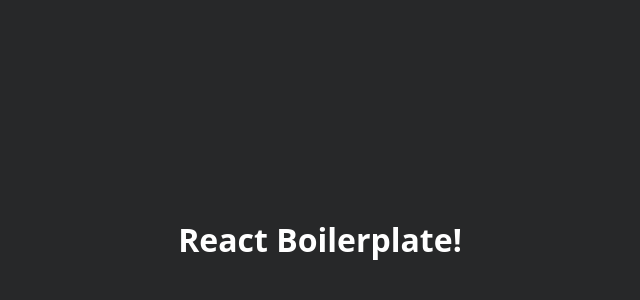
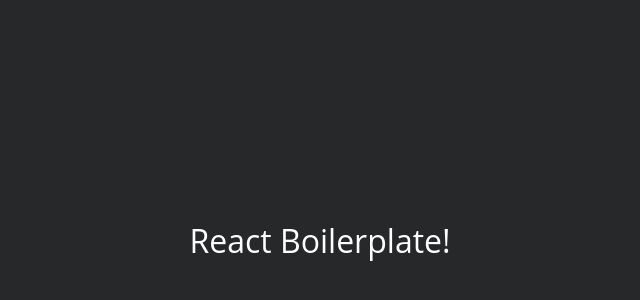
Before and after one commit to alexketchum/react-boilerplate, a React app: page / in a window 1280 px wide. Shown: the part 160-460 px from the top of the page, without its empty margins (320-960 px from the left). Built offline with nearby package versions, Linux system fonts and the light colour scheme; what webfontloader would draw is missing.

Commit message:
Move styled components to own file; Add missing packages

```diff
--- a/package.json
+++ b/package.json
@@ -13,7 +13,7 @@
   "license": "ISC",
   "jest": {
     "setupFilesAfterEnv": [
-        "./src/setupTests.js"
+      "./src/setupTests.js"
     ]
   },
   "dependencies": {
@@ -29,11 +29,13 @@
     "@babel/preset-react": "^7.0.0",
     "babel-jest": "^24.8.0",
     "babel-loader": "^8.0.6",
+    "css-loader": "^3.1.0",
     "enzyme": "^3.10.0",
     "enzyme-adapter-react-16": "^1.14.0",
     "html-webpack-plugin": "^3.2.0",
     "jest": "^24.8.0",
     "react-test-renderer": "^16.8.6",
+    "style-loader": "^0.23.1",
     "webpack": "^4.36.1",
     "webpack-cli": "^3.3.6",
     "webpack-dev-server": "^3.7.2"
--- a/src/components/App/App.js
+++ b/src/components/App/App.js
@@ -1,14 +1,5 @@
 import React from 'react';
-import styled from 'styled-components';
-
-export const AppContainer = styled.div`
-    align-items: center;
-    color: #fff;
-    display: flex;
-    height: 100vh;
-    justify-content: center;
-    width: 100vw;
-`;
+import { AppContainer } from '../StyledComponents';
 
 const App = () => <AppContainer><h1>React Boilerplate!</h1></AppContainer>;
 
--- /dev/null
+++ b/src/components/StyledComponents.js
@@ -0,0 +1,10 @@
+import styled from 'styled-components';
+
+export const AppContainer = styled.div`
+    align-items: center;
+    color: #fff;
+    display: flex;
+    height: 100vh;
+    justify-content: center;
+    width: 100vw;
+`;
--- a/src/index.js
+++ b/src/index.js
@@ -3,8 +3,8 @@ import ReactDOM from 'react-dom';
 import WebFont from 'webfontloader';
 import App from './components/App/App';
 
-import 'normalize.css';
-import './index.css';
+import './styles/reset.css';
+import './styles/index.css';
 
 WebFont.load({
     google: {
--- /dev/null
+++ b/src/styles/reset.css
@@ -0,0 +1,23 @@
+html {
+    box-sizing: border-box;
+    font-size: 16px;
+}
+
+*, *:before, *:after {
+    box-sizing: inherit;
+}
+
+body, h1, h2, h3, h4, h5, h6, p, ol, ul {
+    margin: 0;
+    padding: 0;
+    font-weight: normal;
+}
+
+ol, ul {
+    list-style: none;
+}
+
+img {
+    max-width: 100%;
+    height: auto;
+}
```
Also changed, not shown: src/styles/index.css (renamed from src/index.css), 2 other files (tests, documents, lock files or other folders).
